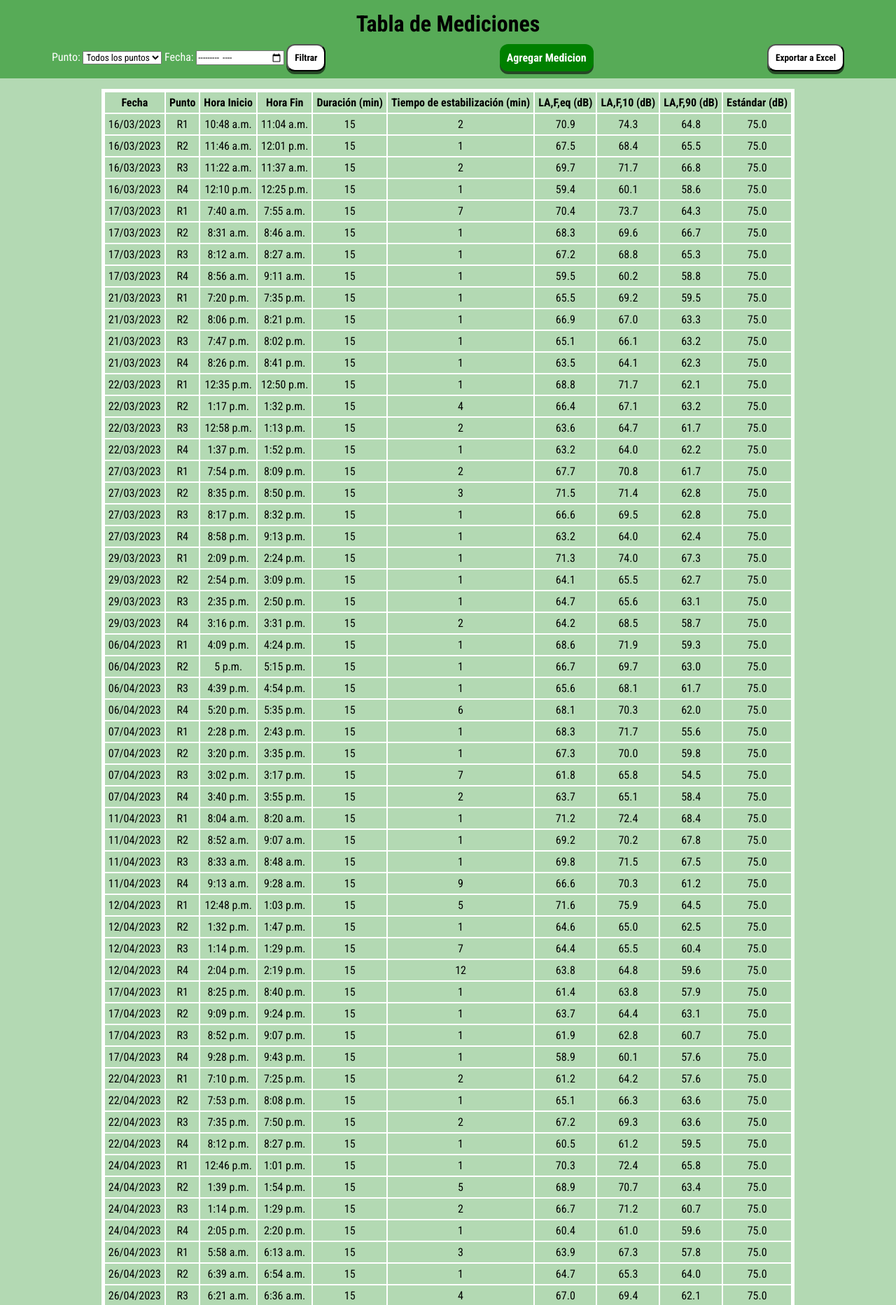
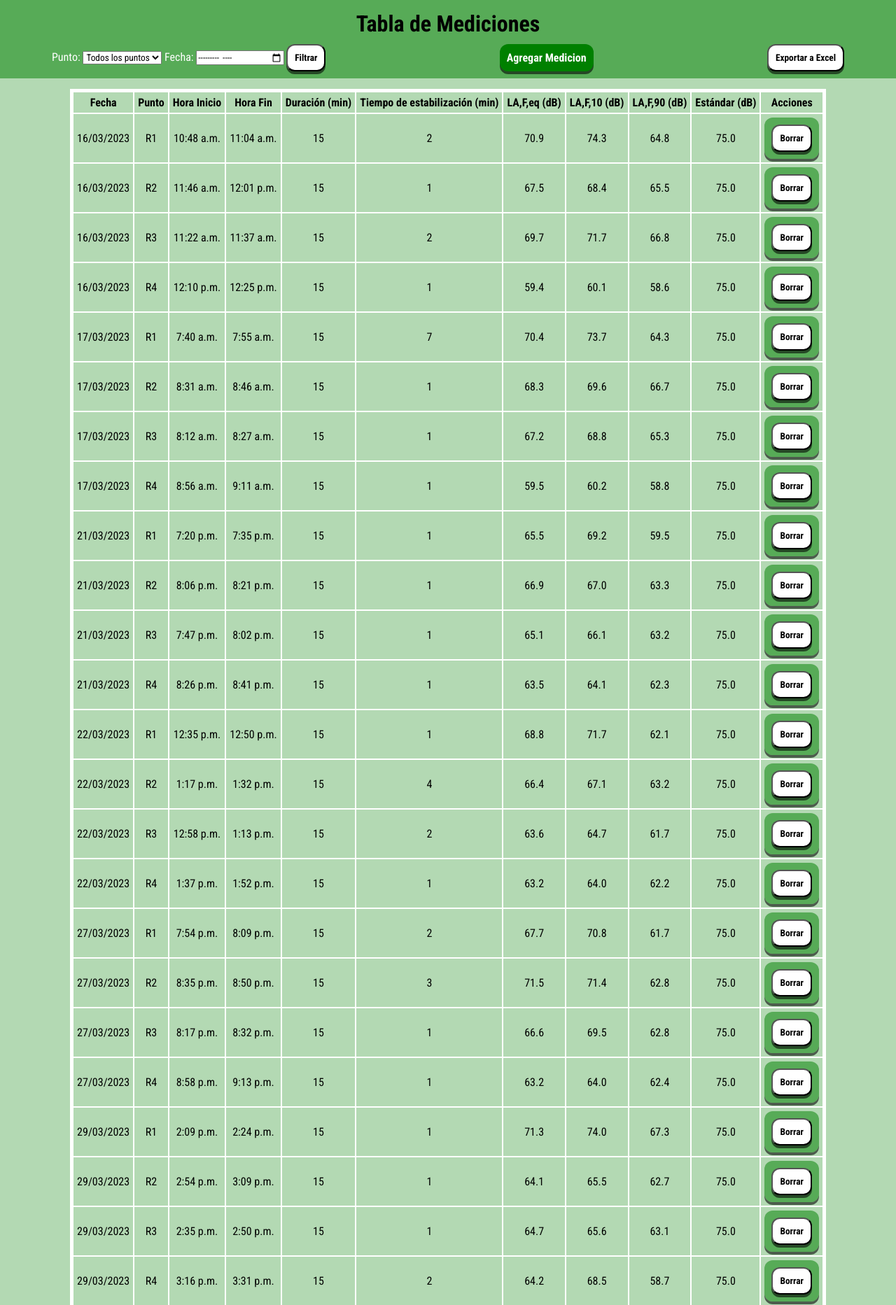
Before and after one commit to moras98/web_adapta_apps, a Django app: page /tabla-mediciones/ in a window 1280 px wide. Shown: the part 84-1949 px from the top of the page at 70% size. Run offline with Django 4.2, Linux system fonts and the light colour scheme; a user stored in the database is signed in; data comes from the database, SQL or seed files in the repository; both versions use the stored data as it was after the commit.

Commit message:
funcion borrar dato de tabla

```diff
--- a/servicios_adapta/servicios_adapta_app/templates/servicios_adapta_app/tabla_mediciones.html
+++ b/servicios_adapta/servicios_adapta_app/templates/servicios_adapta_app/tabla_mediciones.html
@@ -39,8 +39,7 @@
                     <th>LA,F,10 (dB)</th>
                     <th>LA,F,90 (dB)</th>
                     <th>Estándar (dB)</th>
-
-                    <!-- Agregar otros encabezados según tus modelos -->
+                    <th>Acciones</th>
                 </tr>
             </thead>
             <tbody>
@@ -56,7 +55,12 @@
                     <td>{{ medicion.l10|floatformat:1 }}</td>
                     <td>{{ medicion.l90|floatformat:1 }}</td>
                     <td>{{ medicion.estandard }}</td>
-                    <!-- Agregar otras columnas según tus modelos -->
+                    <td>
+                        <form method="POST" action="{% url 'borrar_medicion' medicion.id %}">
+                            {% csrf_token %}
+                            <button type="submit">Borrar</button>
+                        </form>
+                    </td>
                 </tr>
                 {% endfor %}
             </tbody>
--- a/servicios_adapta/servicios_adapta_app/urls.py
+++ b/servicios_adapta/servicios_adapta_app/urls.py
@@ -8,5 +8,6 @@ urlpatterns = [
     path('filtrado/', views.noise_processing, name='filtrado-ruido'),
     path('tabla-mediciones/', views.mediciones_view, name='tabla_mediciones'),
     path('agregar-mediciones/', views.add_medicion, name='agregar-medicion'),
+    path('medicion/borrar/<int:medicion_id>/', views.borrar_medicion, name='borrar_medicion'),
     path('login/',views.login_view, name='login'),
 ]
--- a/servicios_adapta/servicios_adapta_app/views.py
+++ b/servicios_adapta/servicios_adapta_app/views.py
@@ -192,3 +192,14 @@ def add_medicion(request):
             return render(request, './servicios_adapta_app/add_medicion.html')
     else:
         return redirect('login')
+
+def borrar_medicion(request, medicion_id):
+    if request.method == 'POST':
+        # Obtener la instancia de la medición a borrar
+        try:
+            medicion = Medicion.objects.get(id=medicion_id)
+            medicion.delete()
+        except Medicion.DoesNotExist:
+            # Manejar el caso cuando la medición no existe
+            pass
+    return redirect('tabla_mediciones')
```
Also changed, not shown: servicios_adapta/db.sqlite3.
